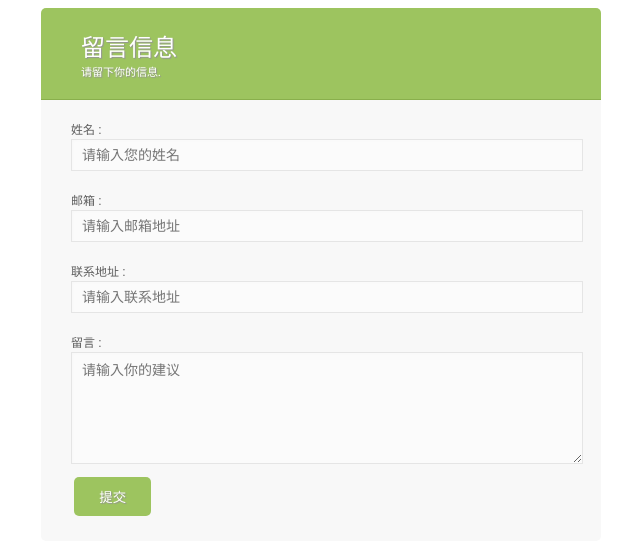
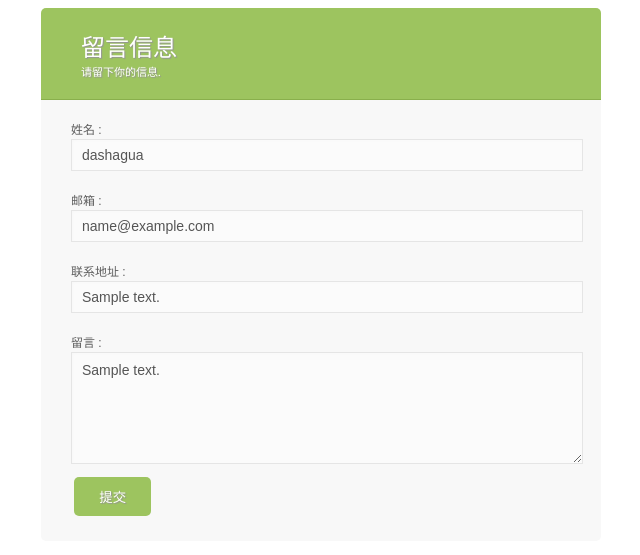
Before and after one commit to qhxiu/django, a Django app: template templates/message_form.html in a window 1280 px wide. Shown: the top 555 px of the page, without its empty margins (319-959 px from the left). Run offline with Django 3.2, Linux system fonts and the light colour scheme; the template is opened without the code that fills it: most values are stand-ins (such as "Sample title", 1, 10 or a date in 2020).

Commit message:
if endif

```diff
--- a/djangostart/urls.py
+++ b/djangostart/urls.py
@@ -19,5 +19,6 @@ from message.views import  getform
 
 urlpatterns = [
     path('admin/', admin.site.urls),
-    path('form/', getform)
+    path('form/', getform, name="go_form"),
+    path('formtest', admin.site.urls)
 ]
--- a/templates/message_form.html
+++ b/templates/message_form.html
@@ -7,31 +7,31 @@
     <link rel="stylesheet" href="/static/css/style.css">
 </head>
 <body>
-<form action="/form/" method="post" class="smart-green">
+<form action="{% url 'go_form' %}" method="post" class="smart-green">
     <h1>留言信息
         <span>请留下你的信息.</span>
     </h1>
     <label>
         <span>姓名 :</span>
-        <input id="name" type="text" name="name" class="error" placeholder="请输入您的姓名"/>
+        <input id="name" type="text" value="{% ifequal my_message.name|slice:'4' 'kaka' %}budian{% else %}dashagua{% endifequal %}" name="name" class="error" placeholder="请输入您的姓名"/>
         <div class="error-msg"></div>
     </label>
 
     <label>
         <span>邮箱 :</span>
-        <input id="email" type="email" value="" name="email" placeholder="请输入邮箱地址"/>
+        <input id="email" type="email" value="{{ my_message.email }}" name="email" placeholder="请输入邮箱地址"/>
         <div class="error-msg"></div>
     </label>
 
     <label>
         <span>联系地址 :</span>
-        <input id="address" type="text" value="" name="address" placeholder="请输入联系地址"/>
+        <input id="address" type="text" value="{{ my_message.address }}" name="address" placeholder="请输入联系地址"/>
         <div class="error-msg"></div>
     </label>
 
     <label>
         <span>留言 :</span>
-        <textarea id="message" name="message"  placeholder="请输入你的建议"></textarea>
+        <textarea id="message" name="message"  placeholder="请输入你的建议">{{ my_message.message }}</textarea>
         <div class="error-msg"></div>
     </label>
     <div class="success-msg"></div>
```
Also changed, not shown: message/views.py (+10 -5 lines).
